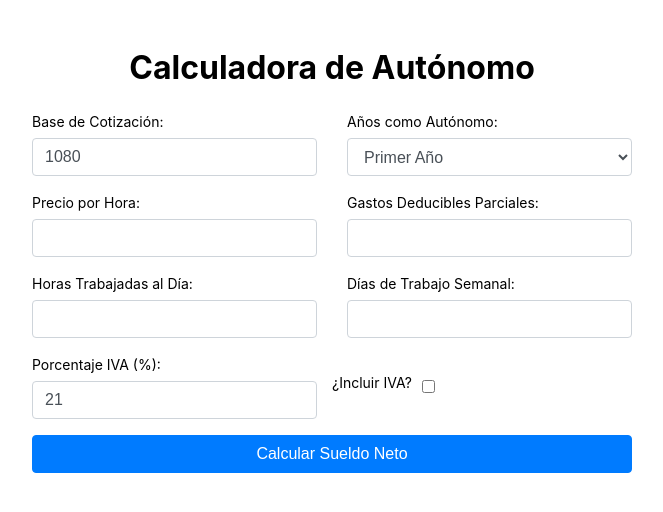
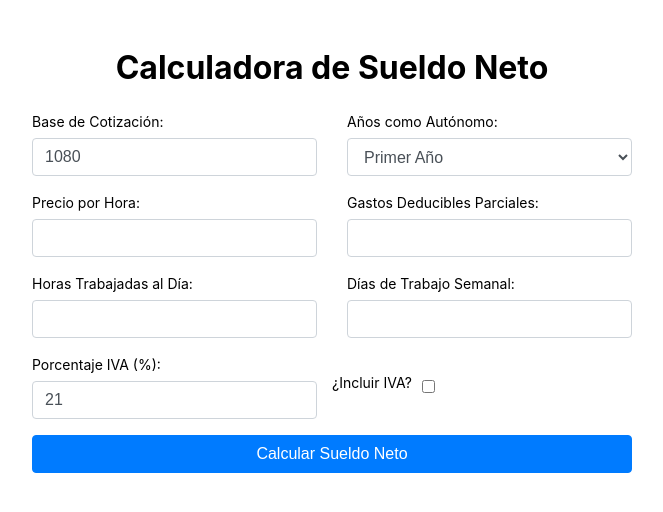
Before and after one commit to josepquego/calculadora, a plain HTML site: page calculadora_sueldo_neto.html in a window 1280 px wide. Shown: the whole page, without its empty margins (308-971 px from the left). Drawn offline with Linux system fonts and the light colour scheme.

Commit message:
Update calculadora_sueldo_neto.html

```diff
--- a/calculadora_sueldo_neto.html
+++ b/calculadora_sueldo_neto.html
@@ -3,7 +3,7 @@
 <head>
     <meta charset="UTF-8">
     <meta name="viewport" content="width=device-width, initial-scale=1.0">
-    <title>Calculadora de Autónomo</title>
+    <title>Calculadora de Sueldo Neto</title>
     <style>
         /* CSS existente */
         body {
@@ -130,7 +130,7 @@
 </head>
 <body>
     <div class="container mt-5">
-        <h1 class="text-center">Calculadora de Autónomo</h1>
+        <h1 class="text-center">Calculadora de Sueldo Neto</h1>
         <form onsubmit="event.preventDefault(); calcularSueldoNeto();" class="mt-4">
             <div class="row">
                 <div class="form-group col-md-6 mb-3">
```
